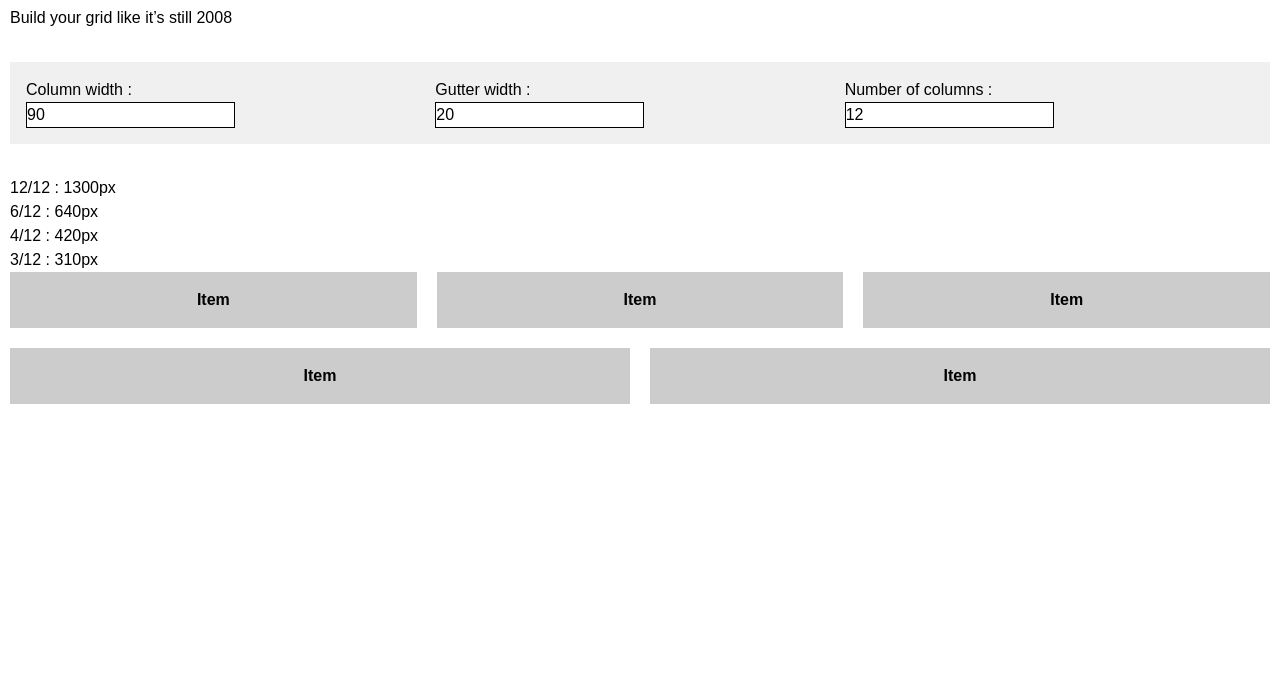
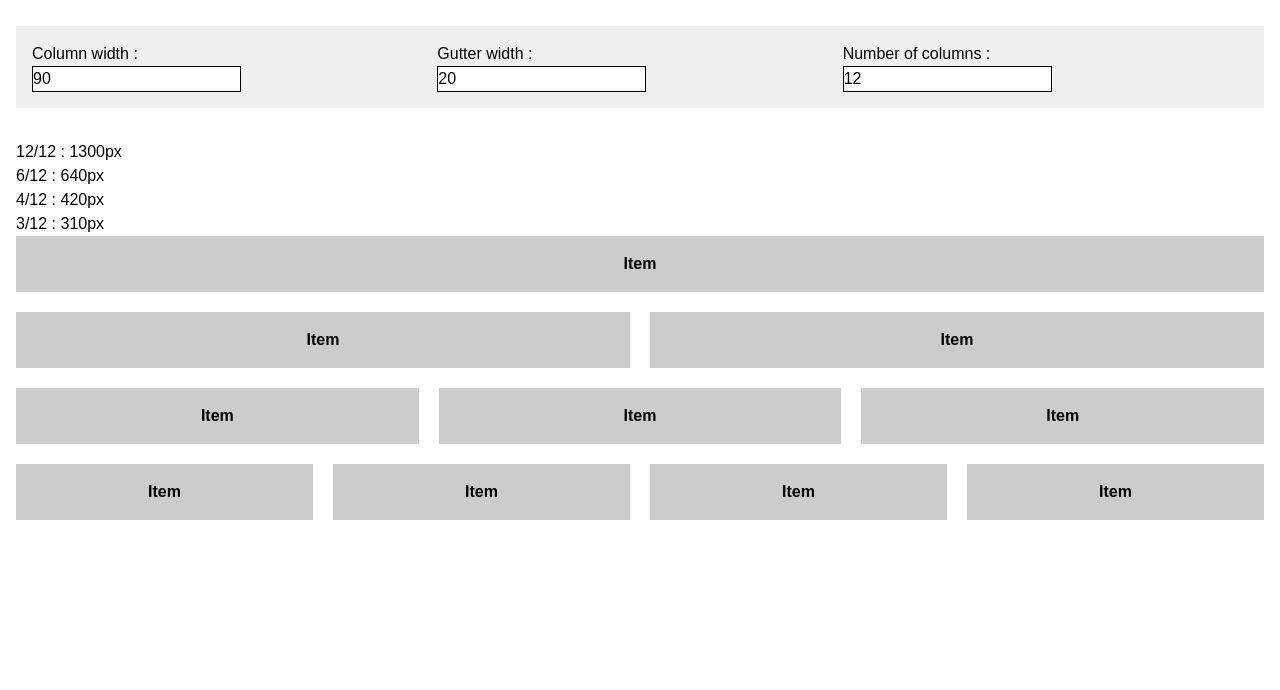
Before and after one commit to Darklg/OldSchoolGridGenerator, a plain HTML site: page index.html in a window 1280 px wide. Shown: the part 110-800 px from the top of the page. Drawn offline with Linux system fonts and the light colour scheme.

Commit message:
Quickfix layout

```diff
--- a/assets/style.css
+++ b/assets/style.css
@@ -1,4 +1,8 @@
 @charset "UTF-8";
+
+/* ----------------------------------------------------------
+  Reset
+---------------------------------------------------------- */
 
 * {
     box-sizing: border-box;
@@ -65,12 +69,16 @@ textarea {
 }
 
 body {
-    margin: 10px auto;
-    padding: 10px;
+    margin: 0;
+    padding: 1em;
+}
+
+h1 {
+    margin: 0 0 0.5em;
 }
 
 /* ----------------------------------------------------------
-  form
+  Form
 ---------------------------------------------------------- */
 
 form {
--- a/index.html
+++ b/index.html
@@ -4,8 +4,8 @@
 <meta charset="UTF-8" />
 <title>CSS Grid Old School Generator</title>
 <meta name="viewport" content="width=device-width" />
-<link rel="stylesheet" type="text/css" href="assets/style.css" />
-<script src="assets/script.js"></script>
+<link rel="stylesheet" type="text/css" href="assets/style.css?v=20221209103539" />
+<script src="assets/script.js?v=20221209103539"></script>
 </head>
 <body>
 <h1>CSS Grid Old School Generator</h1>
@@ -28,10 +28,26 @@
     </ul>
 </form>
 <div id="debug-infos">
-
 </div>
 
 <div class="grid-wrapper">
+    <div class="grid-inner">
+        <div class="grid-wrap">
+            <div class="grid-item">
+                <div class="placehold">Item</div>
+            </div>
+        </div>
+    </div>
+    <div class="grid-inner">
+        <div class="grid-wrap">
+            <div class="grid-item">
+                <div class="placehold">Item</div>
+            </div>
+            <div class="grid-item">
+                <div class="placehold">Item</div>
+            </div>
+        </div>
+    </div>
     <div class="grid-inner">
         <div class="grid-wrap">
             <div class="grid-item">
@@ -53,6 +69,12 @@
             <div class="grid-item">
                 <div class="placehold">Item</div>
             </div>
+            <div class="grid-item">
+                <div class="placehold">Item</div>
+            </div>
+            <div class="grid-item">
+                <div class="placehold">Item</div>
+            </div>
         </div>
     </div>
 </div>
```
